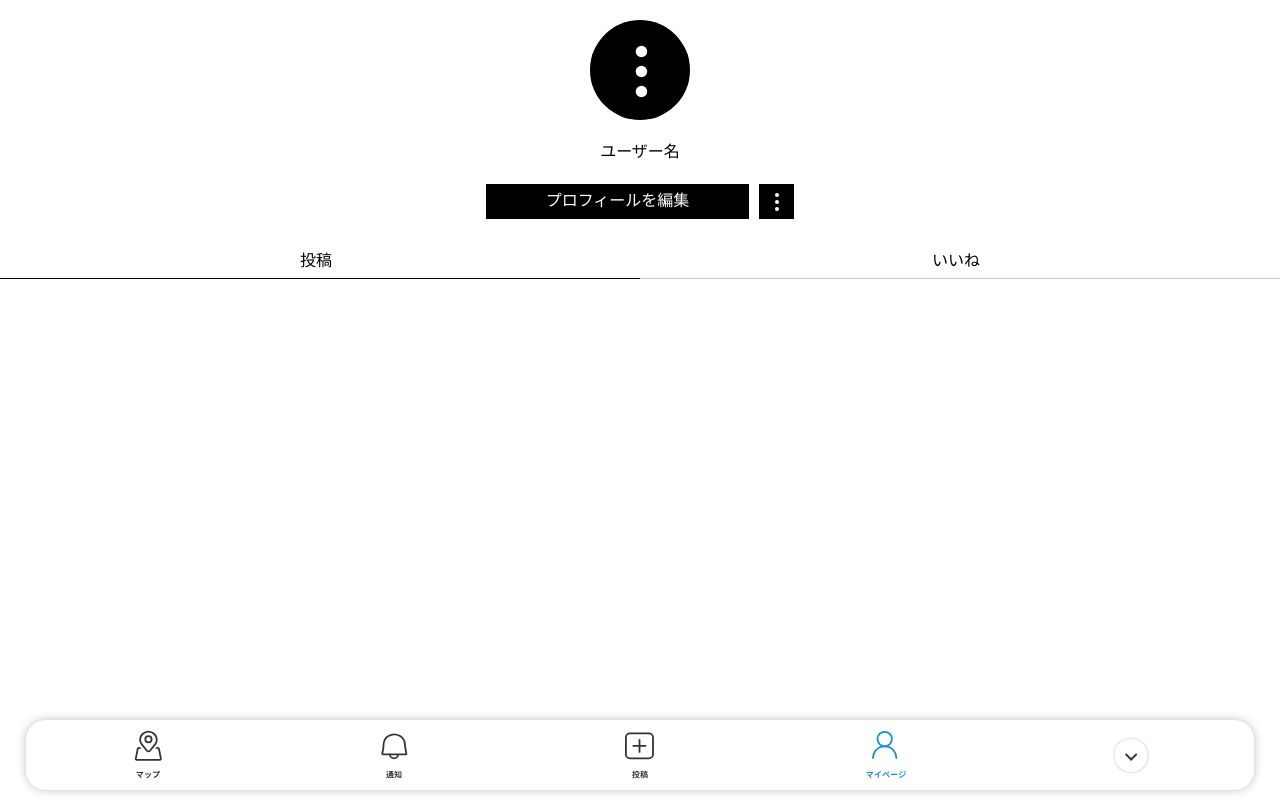
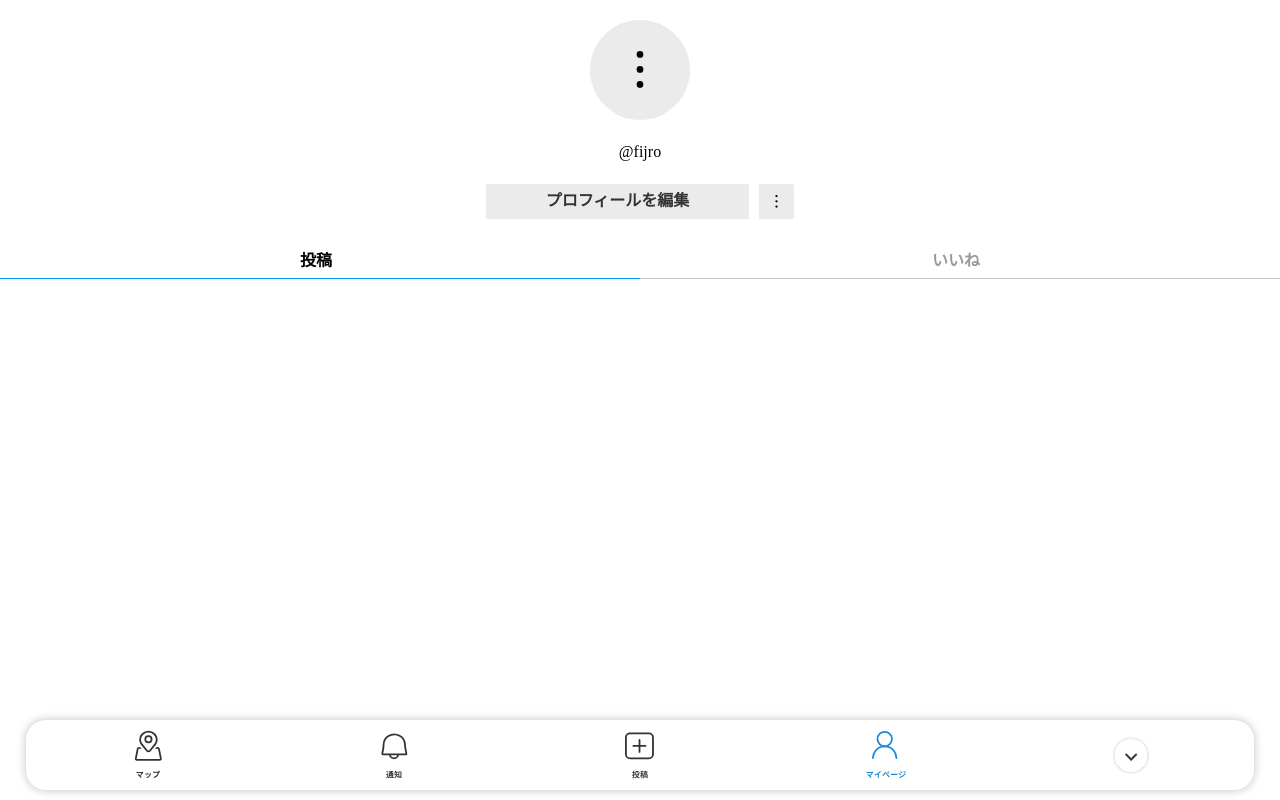
Before and after one commit to NewNomad/aaaa, a Next.js app: page /profile in a window 1280 px wide. Built offline with nearby package versions, Linux system fonts and the light colour scheme.

Commit message:
feat:css

```diff
--- a/src/pages/profile.tsx
+++ b/src/pages/profile.tsx
@@ -15,11 +15,12 @@ const Profile = () => {
   return (
     <main style={styles.container}>
       <Icon width={100} height={100} />
-      <p style={styles.user_name}>ユーザー名</p>
+      <p style={styles.user_name}>@fijro</p>
       <div style={styles.edit_box}>
         <Link href="/profileEdit" style={styles.edit_btn}>
           プロフィールを編集
         </Link>
+        <Link href="/profileConfig">
           <Image
             src="/profile/other.svg"
             alt="..."
@@ -27,12 +28,27 @@ const Profile = () => {
             height={35}
             style={styles.other}
           />
+        </Link>
       </div>
       <div style={styles.tab}>
-        <p style={styles.tab_p} onClick={() => handleClickTab("post")}>
+        <p
+          style={
+            tab === "post"
+              ? { ...styles.tab_p, color: "#000" }
+              : { ...styles.tab_p, color: "#999" }
+          }
+          onClick={() => handleClickTab("post")}
+        >
           投稿
         </p>
-        <p style={styles.tab_p} onClick={() => handleClickTab("like")}>
+        <p
+          style={
+            tab === "like"
+              ? { ...styles.tab_p, color: "#000" }
+              : { ...styles.tab_p, color: "#999" }
+          }
+          onClick={() => handleClickTab("like")}
+        >
           いいね
         </p>
       </div>
@@ -40,14 +56,14 @@ const Profile = () => {
         <div
           style={
             tab === "post"
-              ? { ...styles.under_line, background: "#000" }
+              ? { ...styles.under_line, background: "#0098FD" }
               : { ...styles.under_line, background: "#c8c8c8" }
           }
         ></div>
         <div
           style={
             tab === "like"
-              ? { ...styles.under_line, background: "#000" }
+              ? { ...styles.under_line, background: "#0098FD" }
               : { ...styles.under_line, background: "#c8c8c8" }
           }
         ></div>
@@ -73,12 +89,13 @@ const styles: Styles = {
     margin: "0  0 10px 0",
   },
   edit_btn: {
-    backgroundColor: "#000",
-    color: "#fff",
+    backgroundColor: "#ebebeb",
+    color: "#333",
     border: "none",
     padding: "5px 60px",
     margin: "0 10px 0 0",
     textDecoration: "none",
+    fontWeight: "bold",
   },
   tab: {
     margin: "20px 0 5px 0 ",
@@ -86,7 +103,9 @@ const styles: Styles = {
     width: "100%",
     justifyContent: "space-around",
   },
-  tab_p: {},
+  tab_p: {
+    fontWeight: "bold",
+  },
   under_lines: {
     display: "flex",
     width: "100%",
```
Also changed, not shown: public/profile/other.svg. Lines whose indentation alone changed are shown as unchanged.
